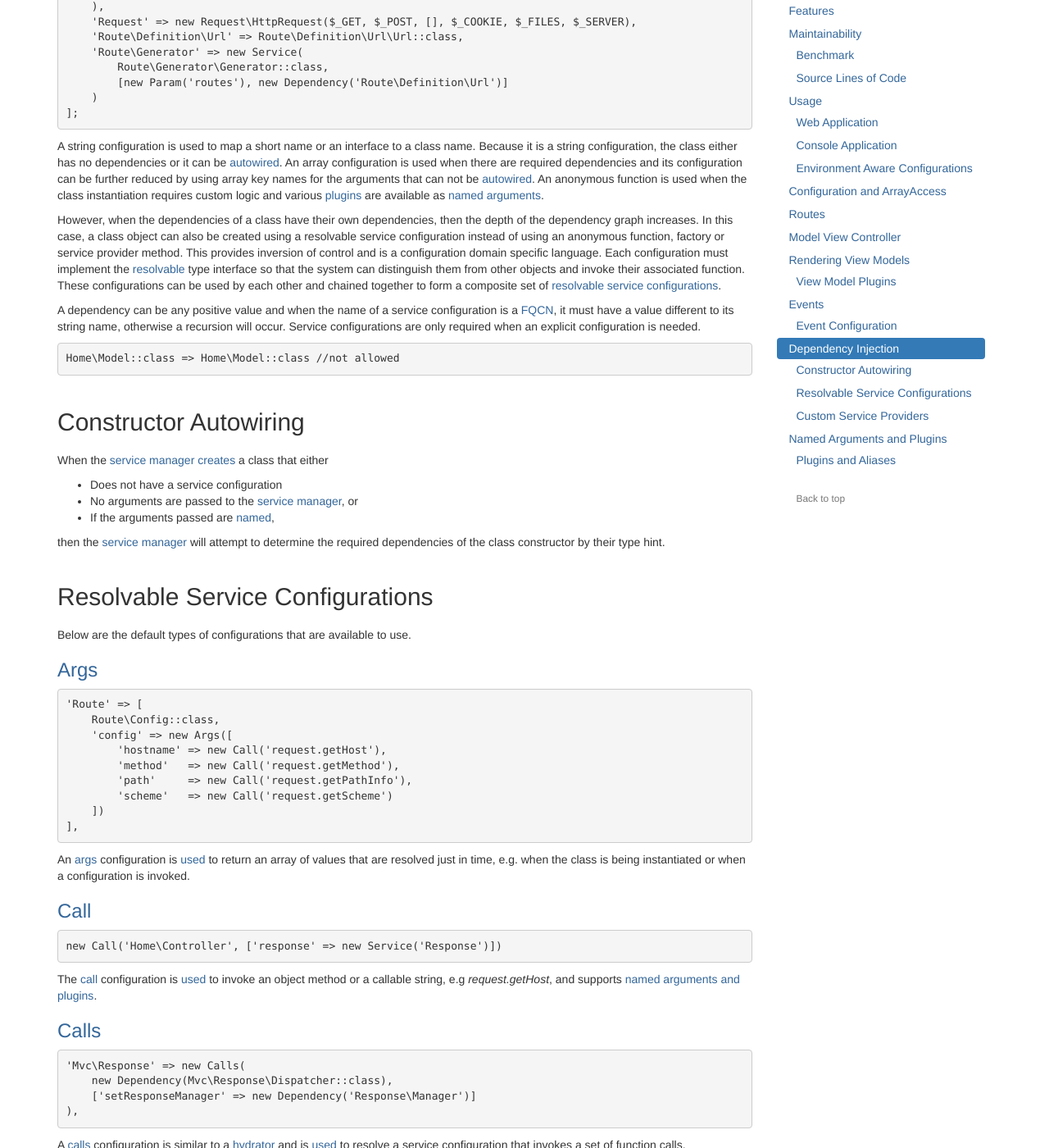
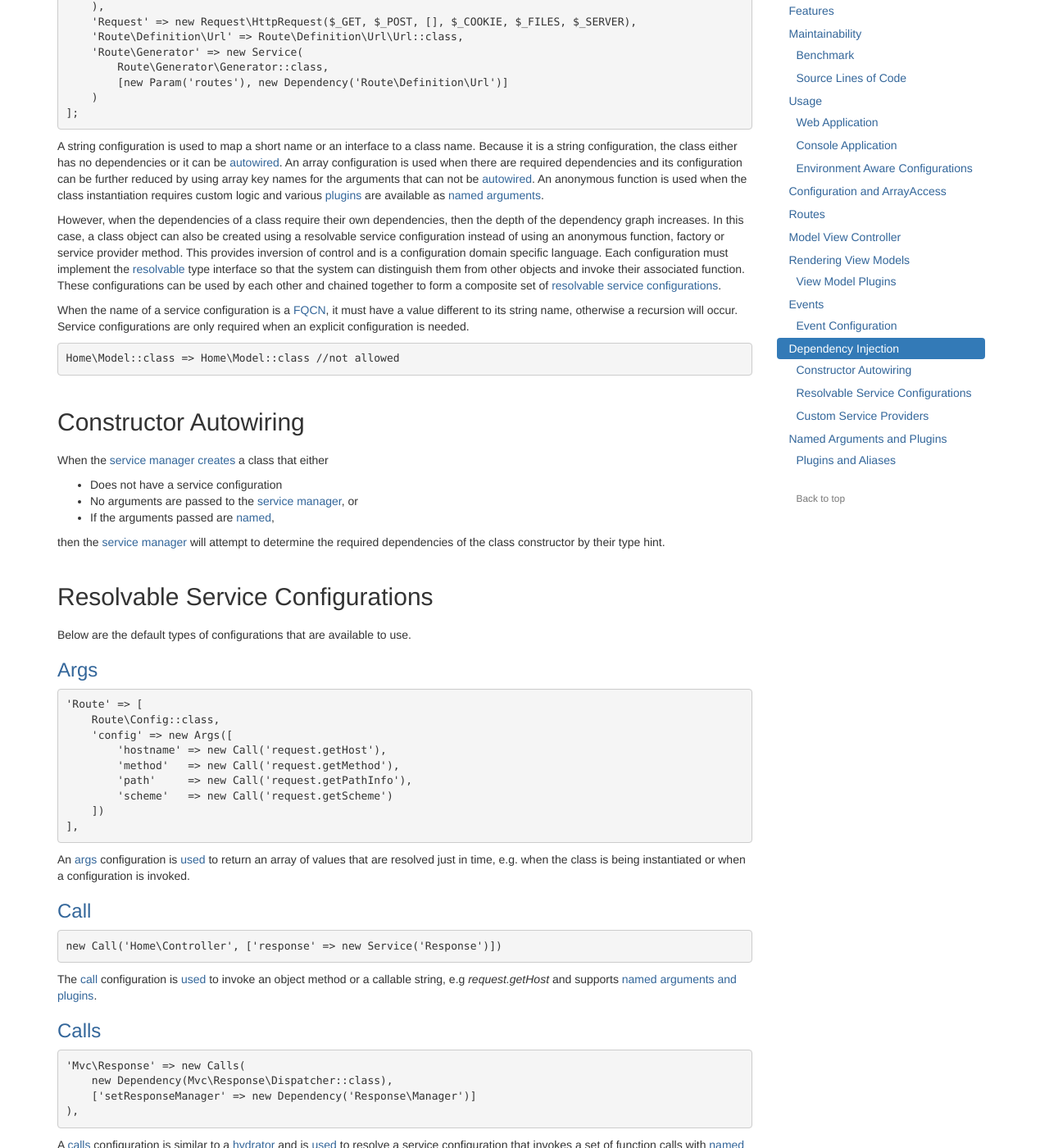
Before and after one commit to mvc5/mvc5.github.io, a Jekyll site: the page built from overview/index.md, in a window 1280 px wide and 1400 px high, scrolled down 9718 px. Shown: the whole window at 82% size. Built offline with Jekyll 4.4.1, drawn with Linux system fonts in a browser that asks for light colours; nearby versions of some CDN libraries; some of the changed text lies outside the part shown.

Commit message:
Minor corrections and improved invokable, invoke examples.

````diff
--- a/overview/dependency-injection.md
+++ b/overview/dependency-injection.md
@@ -23,9 +23,9 @@
 
 A string configuration is used to map a short name or an interface to a class name. Because it is a string configuration, the class either has no dependencies or it can be [autowired](#constructor-autowiring). An array configuration is used when there are required dependencies and its configuration can be further reduced by using array key names for the arguments that can not be [autowired](#constructor-autowiring). An anonymous function is used when the class instantiation requires custom logic and various [plugins](https://github.com/mvc5/framework/blob/master/config/alias.php) are available as [named arguments](#named-arguments-and-plugins).
 
-However, when the dependencies of a class have their own dependencies, then the depth of the dependency graph increases. In this case, a class object can also be created using a resolvable service configuration instead of using an anonymous function, factory or service provider method. This provides inversion of control and is a configuration domain specific language. Each configuration must implement the [resolvable](https://github.com/mvc5/framework/blob/master/src/Service/Resolver/Resolvable.php) type interface so that the system can distinguish them from other objects and invoke their associated function. These configurations can be used by each other and chained together to form a composite set of [resolvable service configurations](#resolvable-service-configurations).
+However, when the dependencies of a class require their own dependencies, then the depth of the dependency graph increases. In this case, a class object can also be created using a resolvable service configuration instead of using an anonymous function, factory or service provider method. This provides inversion of control and is a configuration domain specific language. Each configuration must implement the [resolvable](https://github.com/mvc5/framework/blob/master/src/Service/Resolver/Resolvable.php) type interface so that the system can distinguish them from other objects and invoke their associated function. These configurations can be used by each other and chained together to form a composite set of [resolvable service configurations](#resolvable-service-configurations).
 
-A dependency can be any positive value and when the name of a service configuration is a <a href="https://en.wikipedia.org/wiki/Fully_qualified_name">FQCN</a>, it must have a value different to its string name, otherwise a recursion will occur. Service configurations are only required when an explicit configuration is needed.
+When the name of a service configuration is a <a href="https://en.wikipedia.org/wiki/Fully_qualified_name">FQCN</a>, it must have a value different to its string name, otherwise a recursion will occur. Service configurations are only required when an explicit configuration is needed.
 
 ```php
 Home\Model::class => Home\Model::class //not allowed
--- a/overview/resolvable-service-configurations.md
+++ b/overview/resolvable-service-configurations.md
@@ -21,7 +21,7 @@
 new Call('Home\Controller', ['response' => new Service('Response')])
 ```
 
-The [call](https://github.com/mvc5/framework/blob/master/src/Service/Config/Call/Call.php) configuration is [used](https://github.com/mvc5/framework/blob/master/src/Service/Resolver/Resolver.php#L362) to invoke an object method or a callable string, e.g _request.getHost_, and supports [named arguments and plugins](#name-arguments-and-plugins).
+The [call](https://github.com/mvc5/framework/blob/master/src/Service/Config/Call/Call.php) configuration is [used](https://github.com/mvc5/framework/blob/master/src/Service/Resolver/Resolver.php#L362) to invoke an object method or a callable string, e.g _request.getHost_ and supports [named arguments and plugins](#name-arguments-and-plugins).
 
 ### [Calls](https://github.com/mvc5/framework/blob/master/src/Service/Config/Calls/Calls.php)
 ```php
@@ -31,7 +31,7 @@
 ),
 ```
 
-A [calls](https://github.com/mvc5/framework/blob/master/src/Service/Config/Calls/Calls.php) configuration is similar to a [hydrator](#hydratorhttpsgithubcommvc5frameworkblobmastersrcserviceconfighydratorhydratorphp) and is [used](https://github.com/mvc5/framework/blob/master/src/Service/Resolver/Resolver.php#L342) to resolve a service configuration that invokes a set of function calls.
+A [calls](https://github.com/mvc5/framework/blob/master/src/Service/Config/Calls/Calls.php) configuration is similar to a [hydrator](#hydratorhttpsgithubcommvc5frameworkblobmastersrcserviceconfighydratorhydratorphp) and is [used](https://github.com/mvc5/framework/blob/master/src/Service/Resolver/Resolver.php#L342) to resolve a service configuration that invokes a set of function calls with [named arguments and plugin](#name-arguments-and-plugins) support.
 
 ### [Child](https://github.com/mvc5/framework/blob/master/src/Service/Config/Child/Child.php)
 ```php
@@ -53,7 +53,6 @@
 
 A [config](https://github.com/mvc5/framework/blob/master/src/Service/Config/Config.php) configuration is [used](https://github.com/mvc5/framework/blob/master/src/Service/Resolver/Resolver.php#L350) to instantiate a class object by using an array to contain the properties of the service configuration. Its name property is a [resolvable](https://github.com/mvc5/framework/blob/master/src/Service/Resolver/Resolvable.php) configuration or class name, and optionally, can have an array of arguments for the class constructor and have an array of calls to invoke. They can also be used as a parent configuration to provide a set of default properties for child configurations. This allows the parent constructor arguments configuration to be used if none are provided by the child configuration and when both sets are named, they will be [merged](https://github.com/mvc5/framework/blob/master/src/Service/Resolver/Resolver.php#L268) together. A parent [config](https://github.com/mvc5/framework/blob/master/src/Service/Config/Config.php) can also specify the <a href="https://github.com/mvc5/framework/blob/master/src/Service/Config/Configuration.php#L21">calls</a> to invoke, and if enabled, will be <a href="https://github.com/mvc5/framework/blob/master/src/Service/Resolver/Resolver.php#L258">merged</a> with the child's calls configuration, otherwise only the child's calls configuration is used.
 
-
 ### [ConfigLink](https://github.com/mvc5/framework/blob/master/src/Service/Config/ConfigLink/ConfigLink.php)
 ```php
 'My\Service' => new Service(My\Service::class, 'config' => new ConfigLink)
@@ -69,7 +68,7 @@
 'IndexController' => new Controller(IndexController::class),
 ```
 
-A [controller](https://github.com/mvc5/framework/blob/master/src/Service/Config/Controller/Controller.php) configuration is [used](https://github.com/mvc5/framework/blob/master/src/Service/Resolver/Resolver.php#L346) to provide the constructor arguments and call methods for a controller without having to specify the name of its parent _Controller_ configuration.
+A [controller](https://github.com/mvc5/framework/blob/master/src/Service/Config/Controller/Controller.php) configuration is [used](https://github.com/mvc5/framework/blob/master/src/Service/Resolver/Resolver.php#L346) to provide the constructor arguments and call methods for a controller without having to specify the name of its parent _Controller_ configuration. This is an optional convenience configuration, it is helpful when controllers require a similar method of instantiation.
 
 ### [ControllerAction](https://github.com/mvc5/framework/blob/master/src/Service/Config/ControllerAction/ControllerAction.php)
 ```php
@@ -164,6 +163,10 @@
 
 An [invoke](https://github.com/mvc5/framework/blob/master/src/Service/Config/Invoke/Invoke.php) configuration is [used](https://github.com/mvc5/framework/blob/master/src/Service/Resolver/Resolver.php#L386) to return an anonymous function that when invoked will [resolve](https://github.com/mvc5/framework/blob/master/src/Service/Resolver/Resolver.php#L332) and [call](https://github.com/mvc5/framework/blob/master/src/Service/Resolver/Resolver.php#L63) its configuration with the optional array of parameters passed to the anonymous function merged with the configuration's args parameter.
 
+```php
+$app->call(new Invoke(new Service('Home\Controller')), ['request' => new Service('Request')])
+```
+
 ### [Manager](https://github.com/mvc5/framework/blob/master/src/Service/Config/Manager/Manager.php)
 ```php
 'Manager' => new Hydrator(null, [
@@ -199,7 +202,7 @@
 new ServiceConfiguration('Controller\Dispatcher')
 ```
 
-A [service configuration](https://github.com/mvc5/framework/blob/master/src/Service/Config/ServiceConfig/ServiceConfig.php) is [used](https://github.com/mvc5/framework/blob/master/src/Service/Resolver/Resolver.php#L382) to return another service configuration value without resolving its value.
+A [service configuration](https://github.com/mvc5/framework/blob/master/src/Service/Config/ServiceConfig/ServiceConfig.php) is [used](https://github.com/mvc5/framework/blob/master/src/Service/Resolver/Resolver.php#L382) to return another service configuration value without resolving it.
 
 ### [ServiceManagerLink](https://github.com/mvc5/framework/blob/master/src/Service/Config/ServiceManagerLink/ServiceManagerLink.php)
 ```php
````
Also changed, not shown: other parts of overview/resolvable-service-configurations.md (+5 -5 lines).
